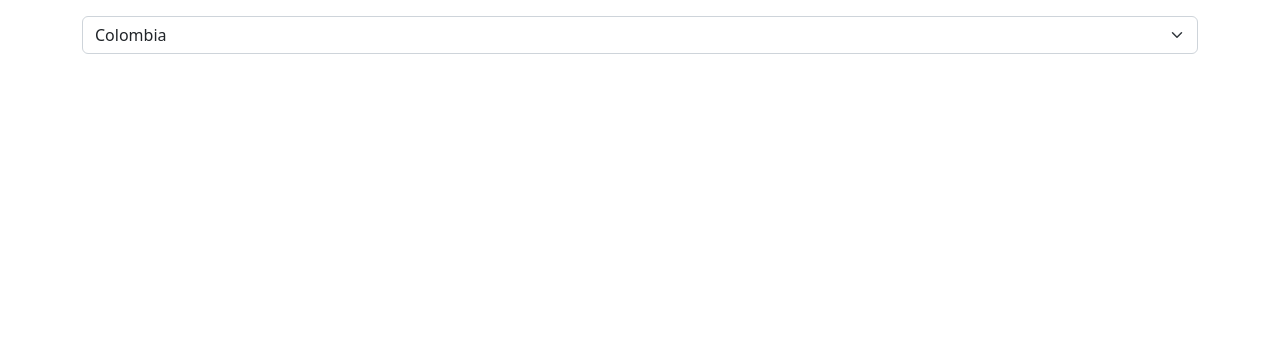
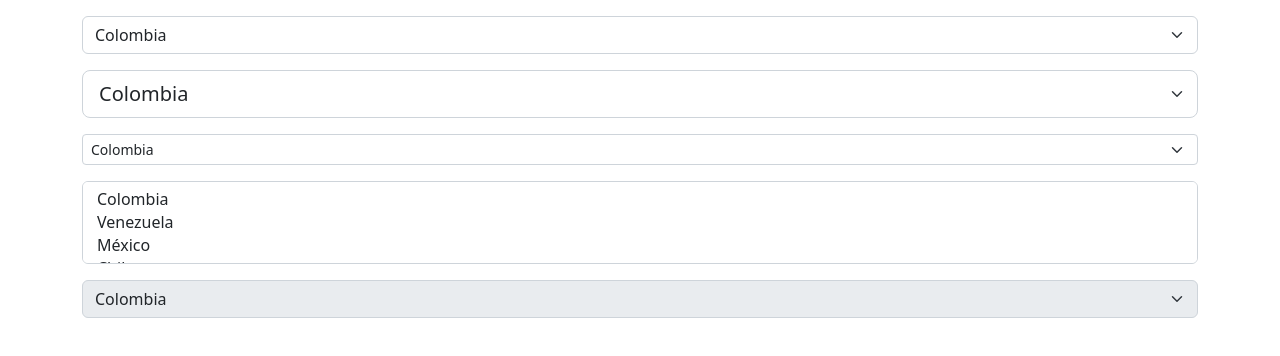
Before and after one commit to cesaranil/Bootstrap, a plain HTML site: page formularios/selectbox.html in a window 1280 px wide. Drawn offline with Linux system fonts and the light colour scheme.

Commit message:
practicando los selectbox

```diff
--- a/formularios/selectbox.html
+++ b/formularios/selectbox.html
@@ -14,7 +14,39 @@
         <div class="row mt-3">
             <div class="col">
 
-                <select name="pais" id="pais" class="form-select" aria-label="Selección de País">
+                <select name="pais" id="pais" class="form-select mb-3" aria-label="Selección de País">
+                    <option value="colombia">Colombia</option>
+                    <option value="venezuela">Venezuela</option>
+                    <option value="mexico">México</option>
+                    <option value="chile">Chile</option>
+                    <option value="españa">España</option>
+                </select>
+
+                <select name="pais" id="pais" class="form-select form-select-lg mb-3" aria-label="Selección de País">
+                    <option value="colombia">Colombia</option>
+                    <option value="venezuela">Venezuela</option>
+                    <option value="mexico">México</option>
+                    <option value="chile">Chile</option>
+                    <option value="españa">España</option>
+                </select>
+
+                <select name="pais" id="pais" class="form-select form-select-sm mb-3" aria-label="Selección de País">
+                    <option value="colombia">Colombia</option>
+                    <option value="venezuela">Venezuela</option>
+                    <option value="mexico">México</option>
+                    <option value="chile">Chile</option>
+                    <option value="españa">España</option>
+                </select>
+
+                <select multiple size="3" name="pais" id="pais" class="form-select mb-3" aria-label="Selección de País">
+                    <option value="colombia">Colombia</option>
+                    <option value="venezuela">Venezuela</option>
+                    <option value="mexico">México</option>
+                    <option value="chile">Chile</option>
+                    <option value="españa">España</option>
+                </select>
+
+                <select disabled name="pais" id="pais" class="form-select mb-3" aria-label="Selección de País">
                     <option value="colombia">Colombia</option>
                     <option value="venezuela">Venezuela</option>
                     <option value="mexico">México</option>
```
